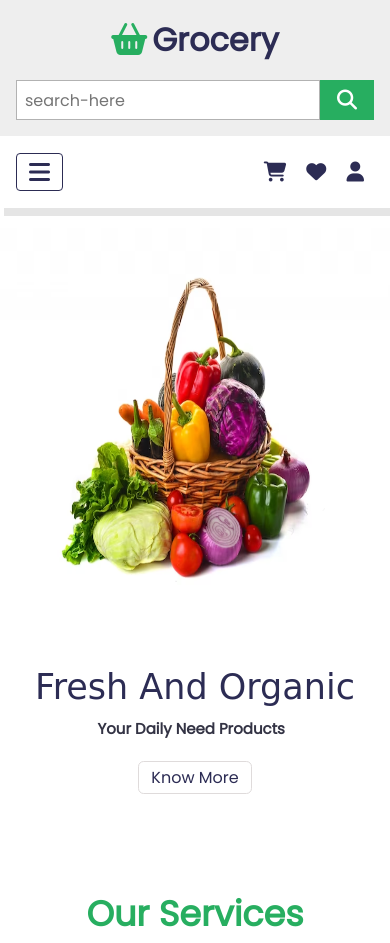
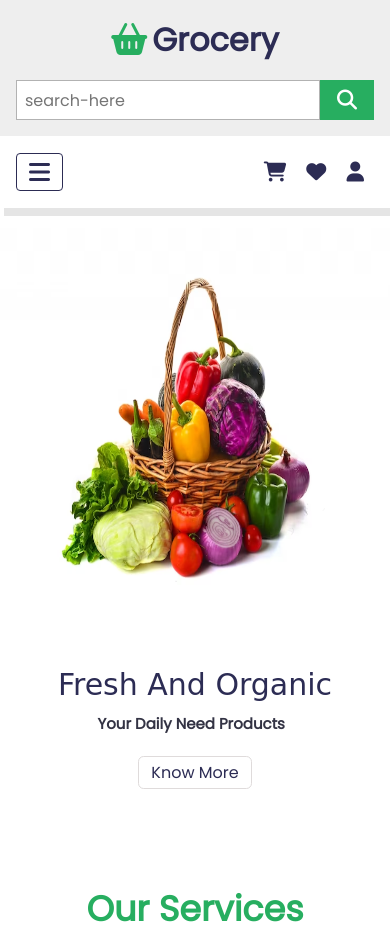
Before and after one commit to PriyakumariYt/Grocery-website, a plain HTML site: page index.html in a window 390 px wide. Shown: the top 943 px of the page. Drawn offline with Linux system fonts and the light colour scheme.

Commit message:
Update style.css

```diff
--- a/style.css
+++ b/style.css
@@ -240,12 +240,12 @@ html {
   }
   .col .col-desc {
     margin-top: 10%;
-    font-size: 10px;
+/*     font-size: 10px; */
     align-items: center;
     text-align: center;
   }
   .col-desc span {
-    font-size: 35px;
+    font-size: 30px;
     text-align: center;
     align-items: center;
     margin: auto;
```
